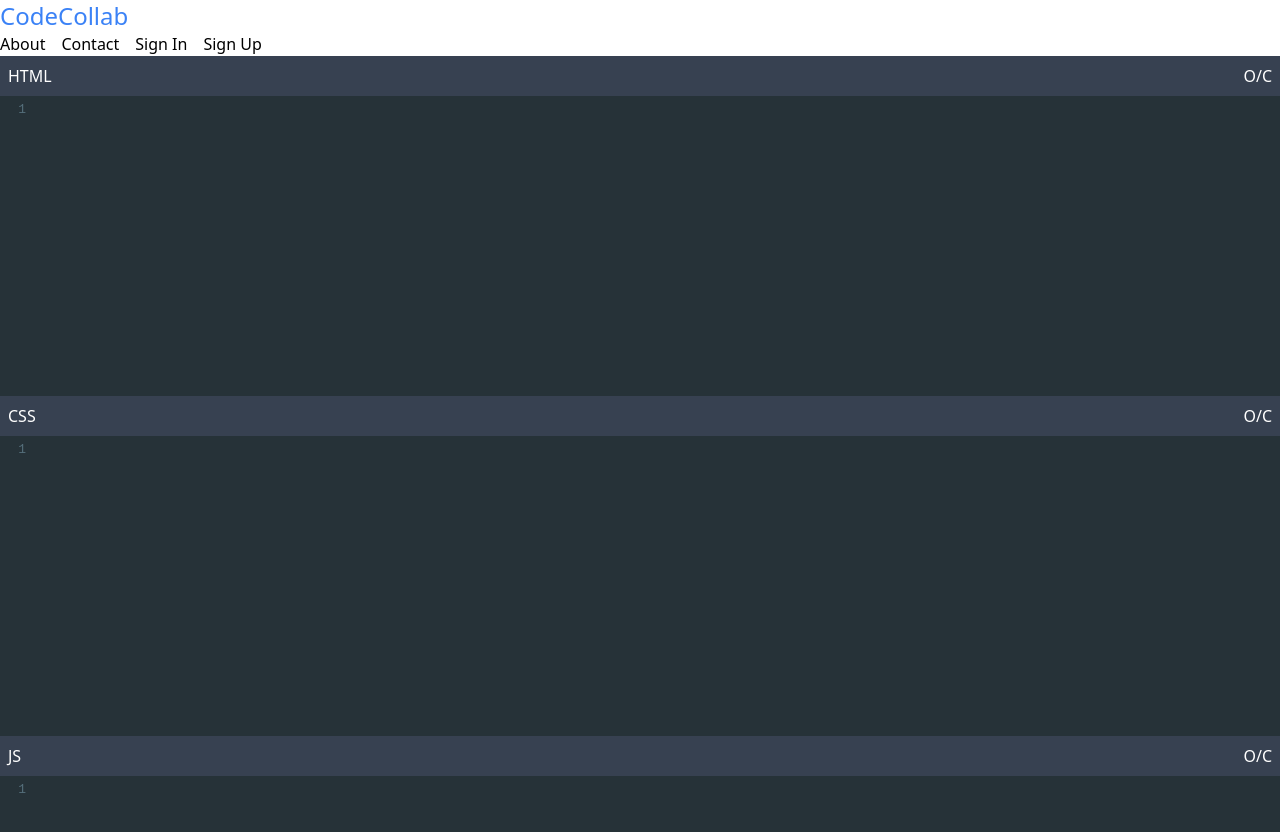
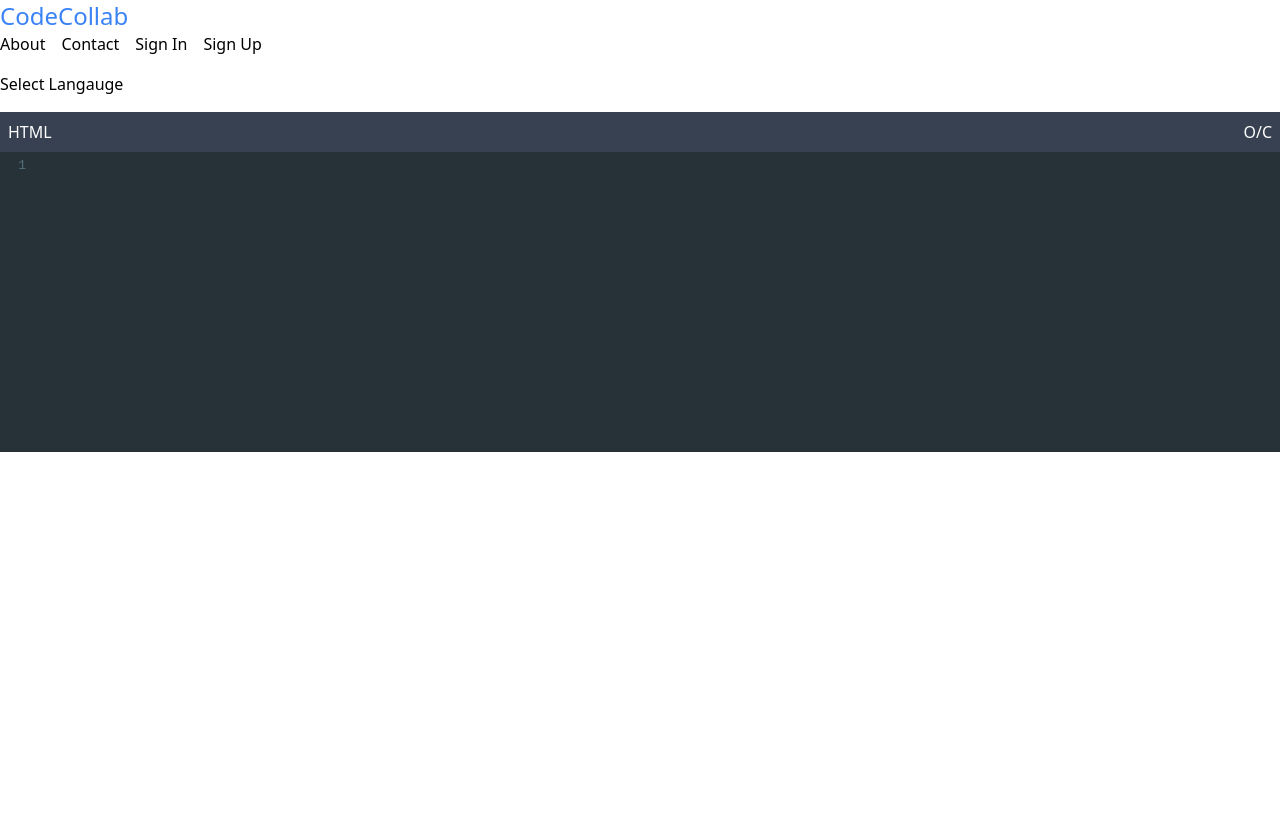
Before and after one commit to Smawllie/CodeCollab, a React (Create React App) app in the folder frontend/: page /editor in a window 1280 px wide. Shown: the top 832 px of the page. Built offline with nearby package versions, Linux system fonts and the light colour scheme.

Commit message:
Code editor with drop down box

```diff
--- a/frontend/package.json
+++ b/frontend/package.json
@@ -11,7 +11,7 @@
     "@types/jest": "^26.0.15",
     "@types/node": "^12.0.0",
     "@types/react": "^17.0.0",
-    "@types/react-dom": "^17.0.0",
+    "@types/react-dom": "^17.0.0" ,
     "codemirror": "^5.59.4",
     "graphql": "^15.5.0",
     "graphql.macro": "^1.4.2",
--- /dev/null
+++ b/frontend/src/@types/language.ts
@@ -0,0 +1,6 @@
+export default interface Language {
+    displayName : String;
+    language :String;
+    selected : boolean;
+    key : string;
+}
--- a/frontend/src/components/Dropdown.tsx
+++ b/frontend/src/components/Dropdown.tsx
@@ -1,27 +1,33 @@
-import React from 'react'
-import {Link} from 'react-router-dom';
+import React from 'react';
 
-interface DropdownProps{
-    name:String;
-    items : Item[];
+interface DropdownProps<T> {
+	title: string;
+	setSelected: any;
+	list: T[];
+};
+
+
+function Dropdown<T>({ title, list, setSelected }: DropdownProps<T>) {
+	const [ open, setOpen ] = React.useState(false);
+	return (
+		<div id="dd-wrapper" className="py-4">
+			<div id="dd-header">
+                <button onClick={()=>{setOpen(!open)}}>
+                <span id="dd-header-title">{title}</span>
+                </button>
+			</div>
+			{open && (
+				<div id="dd-list" className="border-black p-3">
+                       {list.map((item:T)=>{ return( <div className="">
+                                <button className="border-gray-400" onClick={()=>{setSelected(item)}}>
+                                   <span className="text-red-400">Hello World</span>
+                               </button>
+                           </div>);
+                       })}
+				</div>
+			)}
+		</div>
+	);
 }
 
-interface Item {
-    name:String;
-}
-
-function Dropdown({name,items}:DropdownProps) {
-    const [visible,setVisibility] = React.useState<React.CSSProperties>({visibility:'hidden'});
-    return (
-        <div className="relative inline-block">
-           <button className="bg-gray-500 text-white text-lg p-4 border-none cursor-pointer" onClick={()=>{(visible.visibility==="visible") ? setVisibility({visibility:'hidden'}) : setVisibility({visibility:'visible'})}}> {name} </button>
-           <div className="z-1 invisible absolute right-0 bg-gray-200 shadow-md" style={visible}>
-            {
-                items.flatMap((item)=>(<Link className="text-black px-4 py-3 no-underline block hover:bg-gray-300" to={`/${item.name}`} >{item.name}</Link>))
-            }
-           </div>
-        </div>
-    )
-}
-
-export default Dropdown
+export default Dropdown;
--- a/frontend/src/components/Editor.tsx
+++ b/frontend/src/components/Editor.tsx
@@ -7,19 +7,20 @@ import 'codemirror/mode/css/css';
 import {Controlled as ControlledEditor} from 'react-codemirror2';
 
 
+
 interface EditorProps{
     displayName:String;
     language:String;
-    value:string;
+    code:any;
     onChange:any
 }
 
-function Editor({displayName,language,value,onChange}:EditorProps) {
+function Editor({displayName,language,code,onChange}:EditorProps) {
 
 
     function handleChange(editor:any,data:String,value:string){
-        onChange(value);
-    }
+            onChange({...code,language:value});
+    };
     return (
         <div className="bg-gray-400" >
             <div className="bg-gray-700 flex justify-between p-2 text-white">
@@ -28,7 +29,7 @@ function Editor({displayName,language,value,onChange}:EditorProps) {
             </div>
           <ControlledEditor
             onBeforeChange={handleChange}
-            value={value}
+            value={code.language}
             className=""
             options={{
                 lint:true,
--- /dev/null
+++ b/frontend/src/graphql/operations/authOperations.ts
@@ -0,0 +1,34 @@
+import { gql } from '@apollo/client';
+
+const AuthOperations = {
+    SignUp: gql`
+ mutation signUp($email: String!,$password: String!) {
+
+signUp(
+    user: {
+        email: $email
+        password: $password
+    }
+) {
+    _id
+    email
+}
+}
+`, SignIn: gql`
+
+mutation signIn($email: String!, $password: String!) {
+           signIn(user: { email: $email, password: $password }) {
+               _id
+               email
+
+           }
+   }
+
+
+`
+}
+
+
+
+
+export default AuthOperations;
--- a/frontend/src/pages/editor.tsx
+++ b/frontend/src/pages/editor.tsx
@@ -1,19 +1,42 @@
 import React from 'react';
 import Editor from '../components/Editor';
 import Navbar from '../components/Navbar';
+import Dropdown from '../components/Dropdown';
+import Language from '../@types/language';
 
 function EditorPage(props: any) {
-	const [ html, setHtml ] = React.useState('');
-	const [ css, setCss ] = React.useState('');
-	const [ JS, setJS ] = React.useState('');
+	const languages:Language[] = [
+		{
+			displayName: "HTML",
+			language: "xml",
+			selected: false,
+			key: 'langauge',
 
+		},
+		{
+			displayName: "JS",
+			language: "javascript",
+			selected: false,
+			key: 'langauge',
+
+		},
+		{
+			displayName: "CSS",
+			language: "css",
+			selected: false,
+			key: 'langauge',
+
+		}
+	];
+
+	const [code,setCode] = React.useState({javascript:"",css:"",xml:""});
+	const [ selected, setSelected ] = React.useState<Language>(languages[0]);
 	return (
 		<div>
 			<Navbar />
+			<Dropdown<Language> title="Select Langauge" list={languages} setSelected={setSelected} />
 			<div className="h-screen m-0 flex-col">
-				<Editor language="xml" displayName="HTML" onChange={setHtml} value={html} />
-				<Editor language="css" displayName="CSS" onChange={setCss} value={css} />
-				<Editor language="javascript" displayName="JS" onChange={setJS} value={JS} />
+				<Editor language={selected.language} displayName={selected.displayName} onChange={setCode} code={code} />
 			</div>
 		</div>
 	);
--- a/frontend/src/pages/login.tsx
+++ b/frontend/src/pages/login.tsx
@@ -1,14 +1,14 @@
 import React,{FormEvent} from 'react';
 import { RouteComponentProps, withRouter, Link } from 'react-router-dom';
-import { useMutation } from '@apollo/client';
-import {loader} from 'graphql.macro';
-import Error from '../components/Error';
 import User from '../@types/user';
+import {useMutation} from '@apollo/client';
+import AuthOperations from '../graphql/operations/authOperations';
+import ErrorBox from '../components/Error';
+
 
 const Login: React.FunctionComponent<any & RouteComponentProps<any>> = (props) => {
 	const [userInfo,setUserInfo] = React.useState<User>({email:'',password:''});
-	const loginUserMutation = loader('../graphql/operations/signIn.gql');
-	const [ loginUser ,{data,error}] = useMutation(loginUserMutation);
+	const [loginUser,{data,error}] = useMutation(AuthOperations.SignIn);
 
 	const submitForm = (e: FormEvent<HTMLFormElement>) => {
 		e.preventDefault();
@@ -18,7 +18,7 @@ const Login: React.FunctionComponent<any & RouteComponentProps<any>> = (props) =
 	return (
 		<div className="bg-blue-100 h-screen">
 			{data ? <div>Logged In</div>:<></>}
-			{error ? <Error message={error.message} /> :<></>}
+			{error ? <ErrorBox message={error.message}/>:null}
 			<div className="flex flex-col">
 				<header className="flex justify-center pt-12">
 					<Link to="/" className="bg-blue-700 text-white font-bold text-xl p-4">
--- a/frontend/src/pages/signup.tsx
+++ b/frontend/src/pages/signup.tsx
@@ -1,18 +1,19 @@
 import React, { FormEvent } from 'react';
 import { RouteComponentProps, withRouter, Link } from 'react-router-dom';
-import {  useMutation } from '@apollo/client';
-import {loader} from 'graphql.macro';
 import User from '../@types/user';
+import {useMutation} from '@apollo/client';
+import AuthOperations from '../graphql/operations/authOperations';
 import Error from '../components/Error';
+
 
 const Signup: React.FunctionComponent<any & RouteComponentProps<any>> = (props) => {
 	const [userInfo,setUserInfo ] = React.useState<User>({
 		email:'',
 		password:''
-	})
+	});
 
-	const SignUpMutation = loader('../graphql/operations/signUp.gql');
-	const [ signUpUser, { data, error } ] = useMutation(SignUpMutation);
+
+	const [signUpUser,{data,error}] = useMutation(AuthOperations.SignUp);
 
 	function handleSubmit(e: FormEvent<HTMLFormElement>) {
 		e.preventDefault();
@@ -23,7 +24,7 @@ const Signup: React.FunctionComponent<any & RouteComponentProps<any>> = (props)
 	return (
 		<div className="bg-blue-100 h-screen w-screen">
 			{data ? <div>Logged In</div>:<></>}
-			{error ? <Error message={error.message} /> :<></>}
+			{error ? <Error message={error.message} />:null}
 			<div className="flex flex-col">
 				<header className="flex justify-center pt-12">
 					<Link to="/" className="bg-blue-700 text-white font-bold text-xl p-4">
```
Also changed, not shown: frontend/src/graphql/operations/signIn.gql (deleted, +0 -8 lines), frontend/src/graphql/operations/signUp.gql (deleted, +0 -13 lines).
